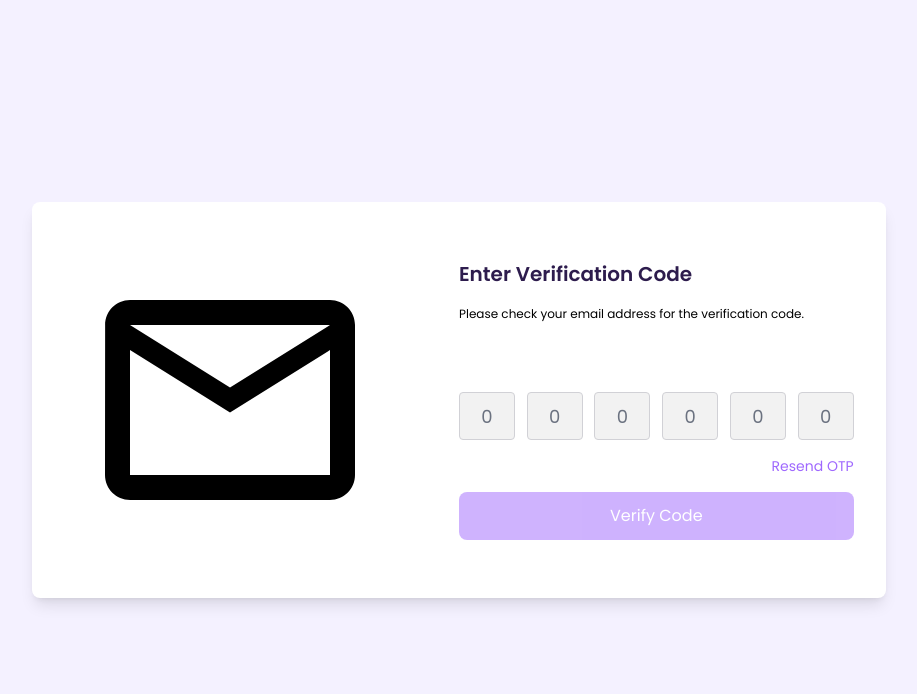
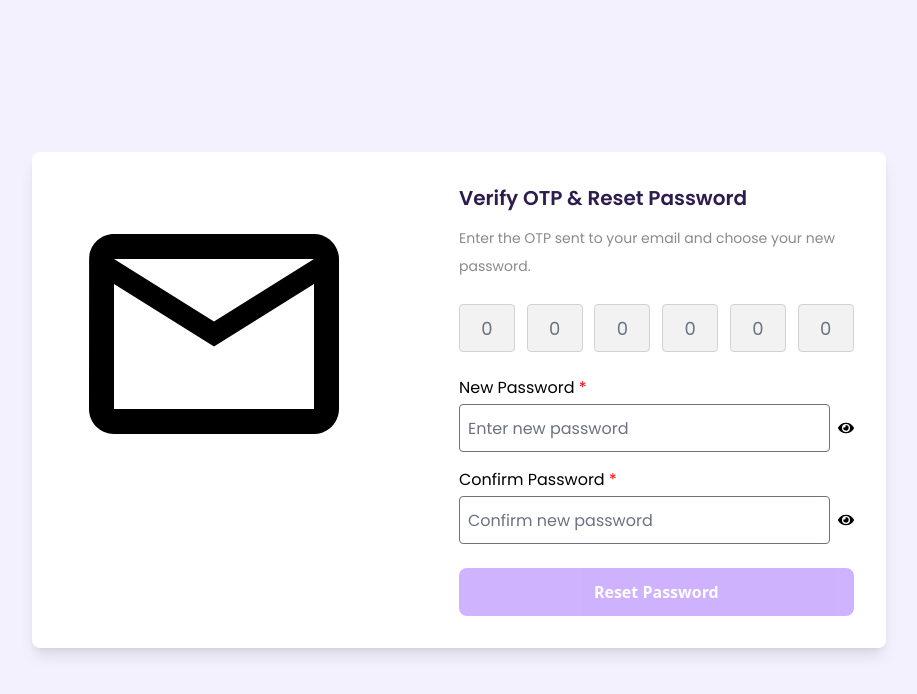
Before and after one commit to MigrationGFA/Staff-Dashboard-Frontend, a React (Vite) app: page /otp-verification/1 in a window 1280 px wide. Shown: the top 694 px of the page, without its empty margins (181-1098 px from the left). Built offline with nearby package versions, Linux system fonts and the light colour scheme.

Commit message:
update dashboard layout

```diff
--- a/src/component/AllRoutes.jsx
+++ b/src/component/AllRoutes.jsx
@@ -98,7 +98,7 @@ const AllRoutes = () => {
           onClick={handleInstallClick}
           style={installButtonStyles}
         >
-          Install DIMP-ADMIN
+          Install Dashboard
         </button>
       )}
     </div>
@@ -110,11 +110,13 @@ const installButtonStyles = {
   bottom: "20px",
   left: "20px",
   padding: "10px 20px",
-  backgroundColor: "#2B3286",
+  backgroundColor: "#6c2bd9",
   color: "#fff",
   border: "none",
   borderRadius: "5px",
   cursor: "pointer",
 };
 
+// #2B3286
+
 export default AllRoutes;
--- a/src/component/modals/ViewTaskModal.jsx
+++ b/src/component/modals/ViewTaskModal.jsx
@@ -1,6 +1,5 @@
 import { useEffect, useState } from "react";
 import { IoClose } from "react-icons/io5";
-import { MdNoteAdd } from "react-icons/md";
 import { useSelector } from "react-redux";
 import api from "../../api/dashboardApi";
 import { showToast } from "../ShowToast";
--- a/src/data/onboardingSchema.js
+++ b/src/data/onboardingSchema.js
@@ -10,7 +10,7 @@ export const onboardingSchema = yup.object().shape({
   maritalStatus: yup.string().required("Marital status is required"),
   medicalStatus: yup.string().required("Medical status is required"),
   dob: yup.date().required("Date of birth is required"),
-  image: yup.string().required("Image URL is required"),
+  image: yup.string().required("Image is required"),
   // reportingOfficer: yup.string().required("Reporting Officer is required"),
   medicalDescription: yup.string().required("Medical Description is required"),
 });
--- a/src/pages/authentication/VerifyOtp.jsx
+++ b/src/pages/authentication/VerifyOtp.jsx
@@ -1,12 +1,16 @@
-import React, { useRef, useEffect, useState } from "react";
+import { useRef, useState } from "react";
 import { useForm } from "react-hook-form";
-import { Link, useNavigate, useParams } from "react-router-dom";
-import { ShortInputWithPlaceholder } from "../../component/Inputs";
+import { useNavigate, useParams } from "react-router-dom";
+import {
+  LongInputWithPlaceholder,
+  ShortInputWithPlaceholder,
+} from "../../component/Inputs";
 import { Text, Heading } from "../../component/Text";
-import { useSelector } from "react-redux";
 import { showToast } from "../../component/ShowToast";
 import api from "../../api/authRoute";
 import { MdOutlineMailOutline } from "react-icons/md";
+import { LabelImportant } from "../../component/Label";
+import { FaEye, FaEyeSlash } from "react-icons/fa";
 
 const VerifyOtp = () => {
   const { email } = useParams();
@@ -18,13 +22,16 @@ const VerifyOtp = () => {
     trigger,
     formState: { errors },
   } = useForm();
+
   const inputRefs = useRef([]);
-
   const [loading, setLoading] = useState(false);
+  const [newPassword, setNewPassword] = useState("");
+  const [confirmPassword, setConfirmPassword] = useState("");
+  const [showNewPassword, setShowNewPassword] = useState(false);
+  const [showConfirmPassword, setShowConfirmPassword] = useState(false);
 
   const handleChange = (e, index) => {
     const value = e.target.value;
-
     if (/^[0-9]$/.test(value)) {
       setValue(`otp[${index}]`, value);
       if (index < 5 && inputRefs.current[index + 1]) {
@@ -34,8 +41,6 @@ const VerifyOtp = () => {
     } else if (value === "") {
       setValue(`otp[${index}]`, "");
       trigger();
-    } else {
-      e.preventDefault();
     }
   };
 
@@ -43,8 +48,7 @@ const VerifyOtp = () => {
     e.preventDefault();
     const pastedData = e.clipboardData.getData("text").slice(0, 6);
     if (/^\d{6}$/.test(pastedData)) {
-      const newOtp = pastedData.split("");
-      newOtp.forEach((digit, index) => {
+      pastedData.split("").forEach((digit, index) => {
         setValue(`otp[${index}]`, digit);
         if (inputRefs.current[index]) {
           inputRefs.current[index].value = digit;
@@ -59,102 +63,95 @@ const VerifyOtp = () => {
     if (e.key === "Backspace") {
       e.preventDefault();
       setValue(`otp[${index}]`, "");
-      if (inputRefs.current[index]) {
-        inputRefs.current[index].value = "";
-      }
-      if (index > 0 && inputRefs.current[index - 1]) {
+      if (inputRefs.current[index]) inputRefs.current[index].value = "";
+      if (index > 0 && inputRefs.current[index - 1])
         inputRefs.current[index - 1].focus();
-      }
       trigger();
     }
   };
 
   const handleFocus = (index) => {
-    if (inputRefs.current[index]) {
-      inputRefs.current[index].select();
-    }
+    if (inputRefs.current[index]) inputRefs.current[index].select();
   };
 
-  const isFormComplete = () => {
-    const otpValues = new Array(6)
+  const isOtpComplete = () => {
+    return new Array(6)
       .fill("")
-      .map((_, index) => getValues(`otp[${index}]`));
-    return otpValues.every((digit) => digit !== undefined && digit !== "");
+      .map((_, index) => getValues(`otp[${index}]`))
+      .every((digit) => digit !== undefined && digit !== "");
   };
 
-  useEffect(() => {
-    const handleEnter = (e) => {
-      if (e.key === "Enter" && isFormComplete()) {
-        e.preventDefault();
-        submit();
-      }
-    };
-    window.addEventListener("keydown", handleEnter);
-    return () => {
-      window.removeEventListener("keydown", handleEnter);
-    };
-  }, [isFormComplete]);
+  const handleSubmit = async () => {
+    const otp = new Array(6)
+      .fill("")
+      .map((_, index) => getValues(`otp[${index}]`))
+      .join("");
 
-  const submit = async () => {
-    setLoading(true);
-    const otpArray = new Array(6)
-      .fill("")
-      .map((_, index) => getValues(`otp[${index}]`));
-    const otp = otpArray.join("");
-
-    if (!otp) {
-      setLoading(false);
-      showToast("Please fill all OTP fields", "error");
+    if (!otp || !newPassword || !confirmPassword) {
+      showToast("All fields are required.", "error");
       return;
     }
+
+    if (newPassword !== confirmPassword) {
+      showToast("Passwords do not match.", "error");
+      return;
+    }
+
     try {
-      const response = await api.adminVerifyOtp({
+      setLoading(true);
+      const response = await api.adminResetPassword({
         email,
-        OTP: otp,
+        verifyOtp: otp,
+        password: newPassword,
       });
 
-      showToast(response.data.message, "success");
-      navigate(`/reset-password/${email}`);
+      showToast(
+        response.data.message || "Password reset successful!",
+        "success"
+      );
+      navigate("/");
+    } catch (err) {
+      showToast(
+        err?.response?.data?.message || "An error occurred. Try again.",
+        "error"
+      );
+    } finally {
       setLoading(false);
-    } catch (error) {
-      setLoading(false);
-      showToast("OTP Verification failed", "error");
     }
   };
 
   return (
     <div className="flex items-center justify-center h-screen bg-sec1">
-      <div className="bg-primary1 shadow-lg rounded-lg flex w-11/12 md:w-10/12 lg:w-8/12 h-auto p-6 md:p-8">
-        {/* Left Section */}
-        <div className="w-1/2 hidden md:block p-4">
+      <div className="bg-primary1 shadow-lg rounded-lg w-11/12 md:w-10/12 lg:w-8/12 h-auto p-6 md:p-8 flex">
+        <div className="w-1/2 hidden md:block">
           <MdOutlineMailOutline size={300} />
         </div>
 
-        {/* Right Section */}
-        <div className="w-full md:w-1/2 flex flex-col justify-center">
+        <div className="w-full md:w-1/2">
           <Heading
             level={2}
-            className="text-left font-semibold mb-3"
+            className="font-semibold mb-3"
             size="xl"
             color="primary4"
           >
-            Enter Verification Code
+            Verify OTP & Reset Password
           </Heading>
-          <Text className="mb-16 text-left text-[12px]" color="primary8">
-            Please check your email address for the verification code.
+          <Text className="mb-6 text-sm text-primary8">
+            Enter the OTP sent to your email and choose your new password.
           </Text>
 
-          <div className="flex justify-between mb-4 space-x-2">
+          {/* OTP */}
+          <div className="flex justify-between mb-6 space-x-2">
             {new Array(6).fill("").map((_, index) => (
               <ShortInputWithPlaceholder
                 key={index}
                 placeholder="0"
                 maxLength="1"
-                className={`w-14 h-12 border ${
+                className={`w-14 h-12 border text-center text-lg focus:outline-none ${
                   errors.otp && errors.otp[index]
                     ? "border-ter7"
                     : "border-sec2"
-                } text-center text-lg focus:outline-none focus:border-primary3`}
+                }`}
                 {...register(`otp[${index}]`, { required: true })}
                 onChange={(e) => handleChange(e, index)}
                 onKeyDown={(e) => handleKeyDown(e, index)}
@@ -165,23 +162,56 @@ const VerifyOtp = () => {
             ))}
           </div>
 
-          <div className="flex justify-end w-full mb-4">
-            <button
-              onClick={() => alert("Resend OTP clicked")}
-              className="text-primary3 font-body text-sm"
-            >
-              Resend OTP
-            </button>
+          {/* Password */}
+          <div className="mb-4">
+            <LabelImportant className="block text-gray-700 text-sm font-bold mb-2">
+              New Password
+            </LabelImportant>
+            <div className="flex items-center">
+              <LongInputWithPlaceholder
+                type={showNewPassword ? "text" : "password"}
+                placeholder="Enter new password"
+                value={newPassword}
+                onChange={(e) => setNewPassword(e.target.value)}
+              />
+              <span
+                onClick={() => setShowNewPassword(!showNewPassword)}
+                className="ml-2 cursor-pointer"
+              >
+                {showNewPassword ? <FaEyeSlash /> : <FaEye />}
+              </span>
+            </div>
           </div>
 
+          <div className="mb-6">
+            <LabelImportant className="block text-gray-700 text-sm font-bold mb-2">
+              Confirm Password
+            </LabelImportant>
+            <div className="flex items-center">
+              <LongInputWithPlaceholder
+                type={showConfirmPassword ? "text" : "password"}
+                placeholder="Confirm new password"
+                value={confirmPassword}
+                onChange={(e) => setConfirmPassword(e.target.value)}
+              />
+              <span
+                onClick={() => setShowConfirmPassword(!showConfirmPassword)}
+                className="ml-2 cursor-pointer"
+              >
+                {showConfirmPassword ? <FaEyeSlash /> : <FaEye />}
+              </span>
+            </div>
+          </div>
+
+          {/* Submit Button */}
           <button
-            onClick={submit}
-            disabled={!isFormComplete() || loading}
-            className={`w-full bg-primary3 text-primary1 font-body py-3 px-4 rounded-lg ${
-              isFormComplete() ? "" : "opacity-50 cursor-not-allowed"
+            onClick={handleSubmit}
+            disabled={loading || !isOtpComplete()}
+            className={`w-full bg-primary3 text-white font-semibold py-3 px-4 rounded-lg ${
+              !isOtpComplete() || loading ? "opacity-50 cursor-not-allowed" : ""
             }`}
           >
-            {loading ? "Processing..." : "Verify Code"}
+            {loading ? "Processing..." : "Reset Password"}
           </button>
         </div>
       </div>
--- a/vite.config.js
+++ b/vite.config.js
@@ -9,9 +9,9 @@ export default defineConfig({
     VitePWA({
       registerType: "autoUpdate",
       manifest: {
-        name: "DIMP-STAFF-DASHBOARD",
-        short_name: "DIMP-STAFF-DASHBOARD",
-        description: "WebSite-Creation",
+        name: "GFA-STAFF",
+        short_name: "GFA-STAFF",
+        description: "GFA-STAFF-DASHBOARD",
         theme_color: "#2B3286",
         icons: [
           {
```
Also changed, not shown: src/api/authRoute.js (+15 -15 lines), src/layout/DashboardLayout.jsx (+2 -13 lines), src/pages/authentication/Onboarding.jsx (+9 -6 lines).
